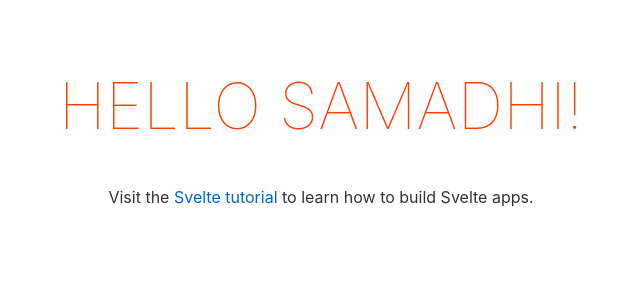
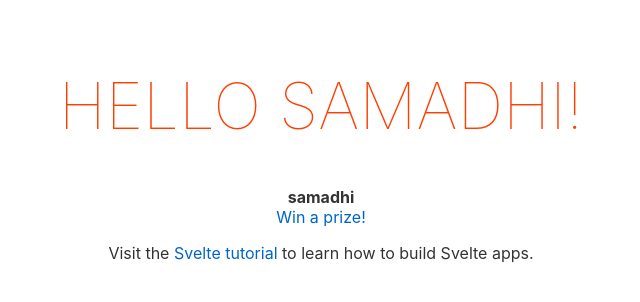
Before and after one commit to mytute/svelte-test, a Svelte app in the folder hello-world/: page / in a window 1280 px wide. Shown: the top 302 px of the page, without its empty margins (319-959 px from the left). Built offline with nearby package versions, Linux system fonts and the light colour scheme.

Commit message:
add demo

```diff
--- a/hello-world/src/App.svelte
+++ b/hello-world/src/App.svelte
@@ -1,9 +1,13 @@
 <script>
 	const name = "Samadhi";
+	const channel = '<b>samadhi</b>';
+	const hack = `<a href="#" onclick="alert('you have been hacked')" >Win a prize!</a>`;
 </script>
 
 <main>
 	<h1>Hello {name}!</h1>
+	<div>{@html channel}</div>
+	<div>{@html hack}</div>
 	<p>Visit the <a href="https://svelte.dev/tutorial">Svelte tutorial</a> to learn how to build Svelte apps.</p>
 </main>
 
```
Also changed, not shown: 1 other file (tests, documents, lock files or other folders).
